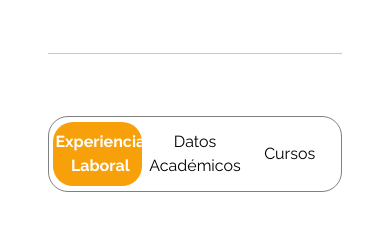
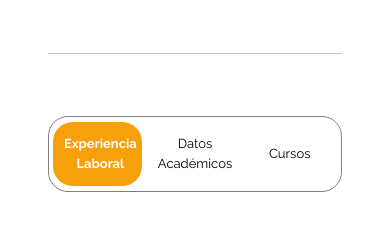
Before and after one commit to JavasGit-SLB/Portfolio, a React (Vite) app: page / in a window 390 px wide. Shown: the part 1543-1771 px from the top of the page. Built offline with nearby package versions, Linux system fonts and the light colour scheme.

Commit message:
se hace responsive el tamaño del buttontoggle para movil

```diff
--- a/src/components/ToggleSwitch.tsx
+++ b/src/components/ToggleSwitch.tsx
@@ -73,6 +73,7 @@ const ToggleSwitch: React.FC<ToggleSwitchProps> = ({
             color: selected === idx ? "white" : "black",
             cursor: "pointer",
             fontWeight: selected === idx ? "bold" : "normal",
+            fontSize: "clamp(13px, calc(10px + 0.455vw), 19px)",
           }}
           role="tab"
           aria-selected={selected === idx}
```
